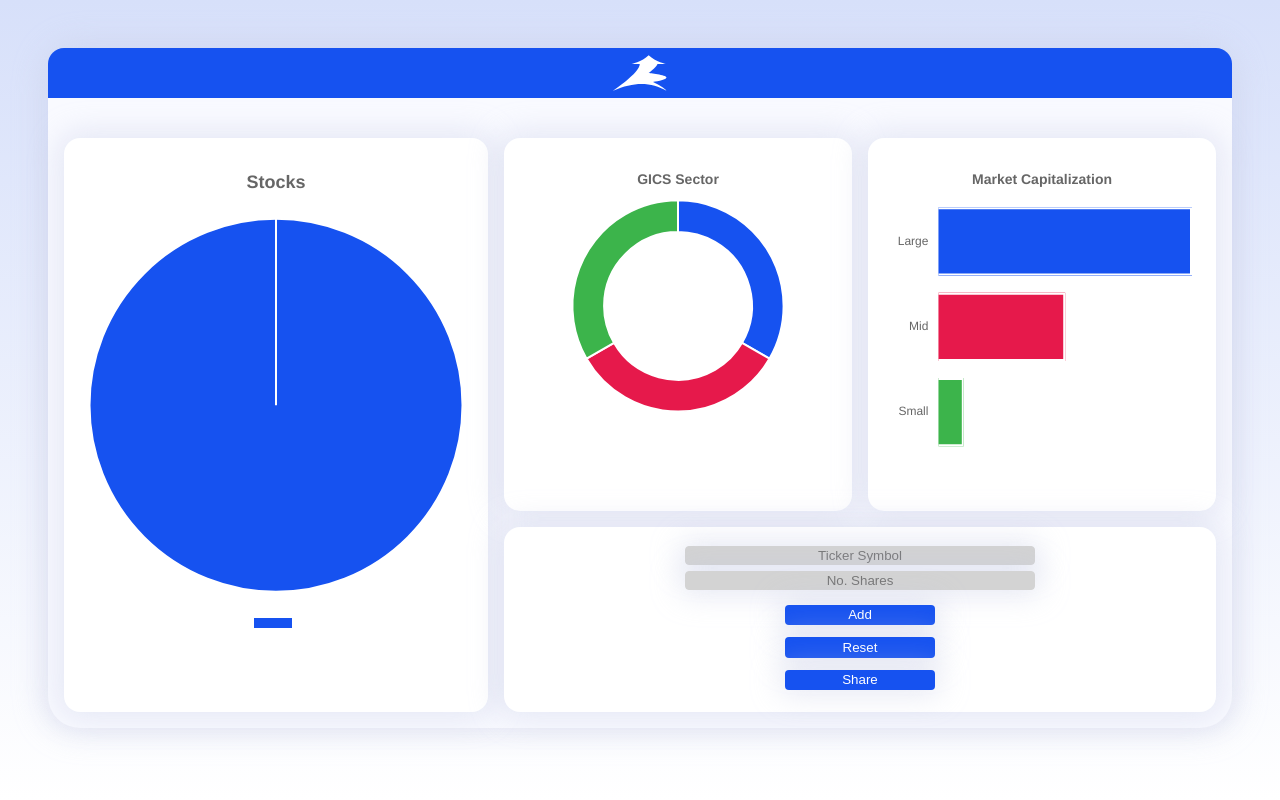
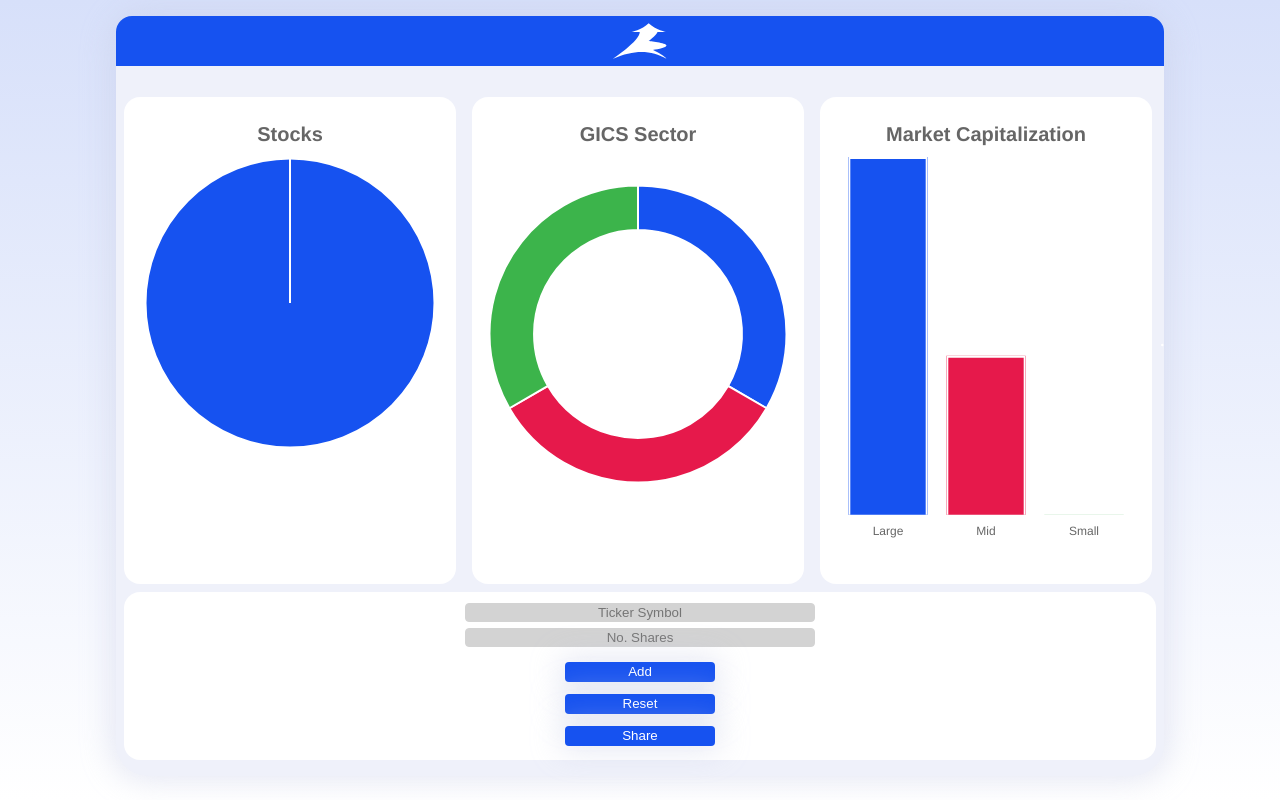
Before and after one commit to Tepeup/portfoliorater, a React (Create React App) app in the folder client/: page / in a window 1280 px wide. Built offline with nearby package versions, Linux system fonts and the light colour scheme.

Commit message:
mobile friendly mobile first

```diff
--- a/client/src/Components/Body/Body.component.jsx
+++ b/client/src/Components/Body/Body.component.jsx
@@ -1,7 +1,7 @@
 import React from "react";
 import { Link } from "react-router-dom";
 import "./Body.styles.scss";
-import { Pie, Doughnut, HorizontalBar } from "react-chartjs-2";
+import { Pie, Doughnut, HorizontalBar, Bar } from "react-chartjs-2";
 import SearchBox from "../Searchbox/Searchbox.component";
 import { ReactComponent as Logo } from "../../Assets/Logo.svg";
 import axios from "axios";
@@ -19,7 +19,7 @@ class Body extends React.Component {
       industryList: {},
       marketCapList: {},
       sumData: [100],
-      nameData: [""],
+      nameData: [],
       myShares: "",
       stockIndustry: null,
       techData: [],
@@ -648,14 +648,15 @@ class Body extends React.Component {
               </div>
             </Link>
           </div>
-          <div id="item1">
+          <div className="scrollbar">
+            <div id="item">
               <Pie
                 data={state}
                 options={{
                   title: {
                     display: true,
                     text: "Stocks",
-                  fontSize: 18,
+                    fontSize: 20,
                   },
                   responsive: true,
                   maintainAspectRatio: false,
@@ -677,14 +678,14 @@ class Body extends React.Component {
                 }}
               />
             </div>
-          <div id="item1b">
+            <div id="item">
               <Doughnut
                 data={sectorState}
                 options={{
                   title: {
                     display: true,
                     text: "GICS Sector",
-                  fontSize: 14,
+                    fontSize: 20,
                   },
                   cutoutPercentage: 70,
                   responsive: true,
@@ -707,20 +708,21 @@ class Body extends React.Component {
                 }}
               />
             </div>
-          <div id="item1a">
-            <HorizontalBar
+            <div id="item">
+              {" "}
+              <Bar
                 data={capState}
                 options={{
                   title: {
                     display: true,
                     text: "Market Capitalization",
-                  fontSize: 14,
+                    fontSize: 20,
                   },
 
                   scales: {
                     xAxes: [
                       {
-                      display: false,
+                        display: true,
                         gridLines: { display: false },
                         categoryPercentage: 0.9,
                         barPercentage: 0.9,
@@ -728,7 +730,7 @@ class Body extends React.Component {
                     ],
                     yAxes: [
                       {
-                      display: true,
+                        display: false,
                         gridLines: { display: false },
                         categoryPercentage: 1.0,
                         barPercentage: 0.8,
@@ -754,6 +756,8 @@ class Body extends React.Component {
                   },
                 }}
               />
+            </div>
+            <span>.</span>
             {/* <Doughnut
               data={capState}
               options={{
--- a/client/src/Components/Body/Body.styles.scss
+++ b/client/src/Components/Body/Body.styles.scss
@@ -1,4 +1,4 @@
-$baseColor: #f9faff;
+$baseColor: #eff1fa;
 $buttonColor: #1652f0;
 $boxshadow: 0 0 30px 5px rgba(194, 200, 228, 0.4);
 @import url("https://fonts.googleapis.com/css?family=Comfortaa");
@@ -37,17 +37,14 @@ span {
     height: 100vh;
     max-height: 100vh;
     display: grid;
-
     background-image: linear-gradient(#d7e0fa, white);
-
-    // background-color: #dbe2f5;
-    padding: 3em;
+    background-color: #dbe2f5;
+    padding: 1em;
     box-sizing: border-box;
 
     @media only screen and (max-width: 825px) {
         /* For mobile phones: */
         padding: 0em;
-
         width: auto;
         font-family: "Comfortaa";
         background-color: #f0f4ff;
@@ -56,14 +53,19 @@ span {
 
     .dashboard {
         display: grid;
-        grid-template-columns: 1.5fr 1fr 1fr;
-        max-height: 85vh;
-        grid-gap: 1em;
+        grid-template-columns: auto;
+        max-height: 95vh;
+        grid-gap: 0.5em;
         padding-bottom: 1em;
         background-color: $baseColor;
         border-radius: 2em;
         box-shadow: $boxshadow;
         justify-content: center;
+        @media only screen and (min-width: 826px) {
+            /* For mobile phones: */
+            justify-self: center;
+            margin-left: 0;
+        }
         @media only screen and (max-width: 825px) {
             /* For mobile phones: */
             display: grid;
@@ -72,8 +74,8 @@ span {
             padding: 0 1em 1em 1em;
             min-width: 100vw;
             border-radius: 0;
-            grid-gap: 1em;
-            max-height: 100%;
+            grid-gap: 0em;
+            min-height: 100vh;
             overflow-x: hidden;
         }
 
@@ -89,9 +91,53 @@ span {
                 grid-area: 1/1 / span 1 / span 1;
                 border-radius: 0;
                 padding: 5px 1em;
-                width: 100%;
+                width: 100vw;
             }
         }
+
+        .scrollbar {
+            display: flex;
+            overflow-x: hidden;
+            scroll-snap-align: center;
+            grid-area: 2/1 / span 1 / span 3;
+
+            @media only screen and (max-width: 825px) {
+                /* For mobile phones: */
+                grid-area: 2/1 / span 1 / span 1;
+                padding: 1em;
+                background-color: $baseColor;
+                overflow-y: hidden;
+                font-size: 1.2em;
+                color: $baseColor;
+                max-width: 100vw;
+                overflow-x: scroll;
+                padding-top: 11px;
+            }
+
+            #item:first-child {
+                @media only screen and (max-width: 825px) {
+                    /* For mobile phones: */
+                    margin-left: 0;
+                }
+            }
+            #item {
+                max-width: 600px;
+                background-color: white;
+                border-radius: 1em;
+                margin: 0 0.5em;
+                padding: 1em;
+                min-height: 300px;
+
+                @media only screen and (max-width: 825px) {
+                    /* For mobile phones: */
+                    min-height: 250px;
+                    margin: 0 0.5em;
+                    max-width: 360px;
+                    box-shadow: $boxshadow;
+                }
+            }
+        }
+
         #item1 {
             margin-left: 1em;
             grid-area: 2/1 / span 2 / span 1;
@@ -130,25 +176,25 @@ span {
             @media only screen and (max-width: 825px) {
                 /* For mobile phones: */
                 margin: 0 1em 1em 1em;
-
                 grid-area: 5/1 / span 1 / span 1;
             }
         }
         .searchandsend {
             display: grid;
-            grid-area: 3/2 / span 1 / span 2;
+            grid-area: 3/1 / span 1 / span 3;
             background-color: white;
             border-radius: 1em;
-            padding: 1em;
+            padding: 0.5em;
             box-sizing: border-box;
-            box-shadow: $boxshadow;
             justify-content: center;
-
-            margin-right: 1em;
+            max-width: 100vw;
+            margin: 0 0.5em;
             @media only screen and (max-width: 825px) {
                 /* For mobile phones: */
+                box-shadow: $boxshadow;
                 margin: 0 1em;
-                grid-area: 2/1 / span 1 / span 1;
+                padding: 1em;
+                grid-area: 3/1 / span 1 / span 1;
             }
         }
 
@@ -168,7 +214,7 @@ span {
             border: solid 1px lightgray;
             color: rgb(49, 49, 49);
             text-align: center;
-            box-shadow: $boxshadow;
+
             @media only screen and (max-width: 825px) {
                 /* For mobile phones: */
 
@@ -255,3 +301,260 @@ span {
         grid-template-columns: auto auto;
     }
 }
+
+// $baseColor: #f9faff;
+// $buttonColor: #1652f0;
+// $boxshadow: 0 0 30px 5px rgba(194, 200, 228, 0.4);
+// @import url("https://fonts.googleapis.com/css?family=Comfortaa");
+// * {
+//     box-sizing: border-box;
+// }
+
+// .Logo {
+//     width: fit-content;
+//     cursor: pointer;
+//     align-self: center;
+//     svg {
+//         align-self: center;
+//         fill: white;
+//     }
+//     margin: auto;
+// }
+
+// span {
+//     margin: 0px 0px 10px 0px;
+//     align-self: center;
+//     color: white;
+//     font-weight: 600;
+//     text-decoration: none;
+//     margin: auto;
+// }
+// .Link {
+//     text-decoration: none;
+//     color: white;
+//     width: fit-content;
+// }
+
+// .Body {
+//     font-family: "Comfortaa";
+//     width: 100vw;
+//     height: 100vh;
+//     max-height: 100vh;
+//     display: grid;
+
+//     background-image: linear-gradient(#d7e0fa, white);
+
+//     background-color: #dbe2f5;
+//     padding: 3em;
+//     box-sizing: border-box;
+
+//     @media only screen and (max-width: 825px) {
+//         /* For mobile phones: */
+//         padding: 0em;
+
+//         width: auto;
+//         font-family: "Comfortaa";
+//         background-color: #f0f4ff;
+//         box-sizing: border-box;
+//     }
+
+//     .dashboard {
+//         display: grid;
+//         grid-template-columns: 1.5fr 1fr 1fr;
+//         max-height: 85vh;
+//         grid-gap: 1em;
+//         padding-bottom: 1em;
+//         background-color: $baseColor;
+//         border-radius: 2em;
+//         box-shadow: $boxshadow;
+//         justify-content: center;
+//         @media only screen and (max-width: 825px) {
+//             /* For mobile phones: */
+//             display: grid;
+//             grid-template-columns: 1fr;
+//             grid-template-rows: auto;
+//             padding: 0 1em 1em 1em;
+//             min-width: 100vw;
+//             border-radius: 0;
+//             grid-gap: 1em;
+//             max-height: 100%;
+//             overflow-x: hidden;
+//         }
+
+//         .navbar {
+//             background-color: $buttonColor;
+//             grid-area: 1/1 / span 1 / span 3;
+//             border-radius: 1em 1em 0 0;
+//             height: 50px;
+//             padding: 7px 1em;
+
+//             @media only screen and (max-width: 825px) {
+//                 /* For mobile phones: */
+//                 grid-area: 1/1 / span 1 / span 1;
+//                 border-radius: 0;
+//                 padding: 5px 1em;
+//                 width: 100%;
+//             }
+//         }
+//         #item1 {
+//             margin-left: 1em;
+//             grid-area: 2/1 / span 2 / span 1;
+//             background-color: white;
+//             border-radius: 1em;
+//             padding: 1.5em;
+//             box-shadow: $boxshadow;
+//             @media only screen and (max-width: 825px) {
+//                 /* For mobile phones: */
+//                 margin: 0 1em;
+//                 height: 450px;
+//                 grid-area: 3/1 / span 1 / span 1;
+//             }
+//         }
+//         #item1b {
+//             grid-area: 2/2 / span 1 / span 1;
+//             background-color: white;
+//             border-radius: 1em;
+//             padding: 1.5em;
+//             box-shadow: $boxshadow;
+//             @media only screen and (max-width: 825px) {
+//                 /* For mobile phones: */
+//                 box-sizing: border-box;
+//                 margin: 0 1em;
+//                 height: 300px;
+//                 grid-area: 4/1 / span 1 / span 1;
+//             }
+//         }
+//         #item1a {
+//             grid-area: 2/3 / span 1 / span 1;
+//             background-color: white;
+//             border-radius: 1em;
+//             padding: 1.5em;
+//             box-shadow: $boxshadow;
+//             margin-right: 1em;
+//             @media only screen and (max-width: 825px) {
+//                 /* For mobile phones: */
+//                 margin: 0 1em 1em 1em;
+//                 grid-area: 5/1 / span 1 / span 1;
+//             }
+//         }
+//         .searchandsend {
+//             display: grid;
+//             grid-area: 3/2 / span 1 / span 2;
+//             background-color: white;
+//             border-radius: 1em;
+//             padding: 1em;
+//             box-sizing: border-box;
+//             box-shadow: $boxshadow;
+//             justify-content: center;
+
+//             margin-right: 1em;
+//             @media only screen and (max-width: 825px) {
+//                 /* For mobile phones: */
+//                 margin: 0 1em;
+//                 grid-area: 2/1 / span 1 / span 1;
+//             }
+//         }
+
+//         #item5 {
+//             grid-area: 7/1 / span 1 / span 3;
+//         }
+//         #item6 {
+//             grid-area: 8/1 / span 1 / span 3;
+//         }
+//         .search {
+//             max-width: 500px;
+//             min-width: 350px;
+//             justify-self: center;
+//             margin: 3px;
+//             border-radius: 4px;
+//             background-color: lightgray;
+//             border: solid 1px lightgray;
+//             color: rgb(49, 49, 49);
+//             text-align: center;
+//             box-shadow: $boxshadow;
+//             @media only screen and (max-width: 825px) {
+//                 /* For mobile phones: */
+
+//                 min-width: 250px;
+//             }
+//         }
+//         input[type="number"]::-webkit-inner-spin-button,
+//         input[type="number"]::-webkit-outer-spin-button {
+//             -webkit-appearance: none;
+//             margin: 0;
+//         }
+//         button {
+//             min-width: 150px;
+//             justify-self: center;
+//             margin: 3px;
+//             border-radius: 4px;
+//             border: none;
+//             cursor: pointer;
+//             color: white;
+//             background-color: $buttonColor;
+//             padding: 0.2em 3em;
+//             box-shadow: $boxshadow;
+//         }
+//         #buttonstyles {
+//             min-width: 100px;
+//             justify-self: center;
+//             margin: 3px;
+//             border-radius: 4px;
+//             border: none;
+//             cursor: pointer;
+//             color: white;
+//             background-color: $baseColor;
+//             padding: 2px 1rem;
+//             box-shadow: $boxshadow;
+//         }
+//         .buttonlike {
+//             min-width: 250px;
+//             justify-self: center;
+//             margin: 3px;
+//             border-radius: 4px;
+//             border-width: 1px;
+//             padding: 2px 1rem;
+//             font-size: 0.6rem;
+//             text-align: center;
+//             box-shadow: $boxshadow;
+//         }
+//         .goto {
+//             background-color: rgb(15, 201, 108) !important;
+//             box-shadow: $boxshadow;
+//         }
+
+//         button:active {
+//             background-color: lightgray;
+//         }
+//         .stockSearch {
+//             justify-content: center;
+//             justify-self: center;
+
+//             align-self: center;
+//         }
+
+//         #stockForm {
+//             display: grid;
+//             justify-self: center;
+//             padding: 0;
+//         }
+//         #stockFormTwo {
+//             display: grid;
+//             justify-self: center;
+//             padding: 0.5rem 0;
+//         }
+//     }
+
+//     .centerChart {
+//         box-sizing: border-box;
+//         padding: 0rem 3rem 0.5rem 3rem;
+//         min-width: 90vw;
+//         width: auto;
+//         max-height: 90vh;
+//         justify-self: center;
+//         display: grid;
+//         background-color: white;
+//         border-radius: 0.8rem;
+//         grid-template-columns: auto auto;
+//     }
+// }
```
Also changed, not shown: client/src/Components/New/New.component.jsx (+17 -9 lines). Lines whose indentation alone changed are shown as unchanged.
